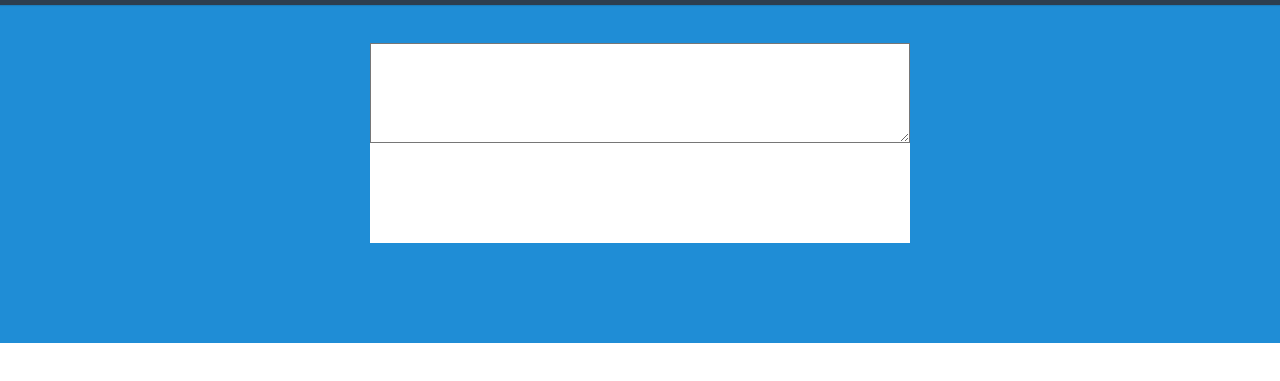
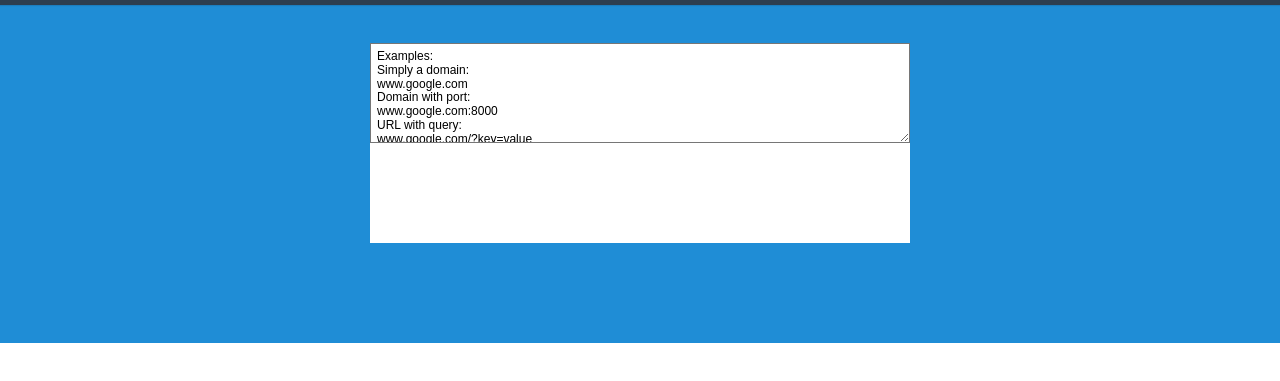
Before and after one commit to meyt/linkable.js, a website with bundled scripts: page demo/index.html in a window 1280 px wide. Shown: the part 57-438 px from the top of the page. Built offline with nearby package versions, Linux system fonts and the light colour scheme.

Commit message:
Add some sample to demo page

```diff
--- a/demo/index.html
+++ b/demo/index.html
@@ -33,7 +33,36 @@
 
   <div class="splash-container">
     <div class="splash">
-      <textarea id="source"></textarea>
+      <textarea id="source">Examples:
+Simply a domain:
+www.google.com
+Domain with port:
+www.google.com:8000
+URL with query:
+www.google.com/?key=value
+Domain with international TLD:
+github.io
+Email address:
+alex@arrayy.com
+IP address:
+127.0.0.1:8000/somethinghere
+HTML elements won't break:
+<img src='http://dummyimage.com/50'>
+Capital case:
+FTP://GOOGLE.COM
+mixed case:
+youtube.com/watch?v=pS-gbqbVd8c
+Links with parenthesis:
+en.c.org/a_(b)
+Links inside parenthesis:
+(www.google.com)
+Links with paranethisis AND inside paranthesis:
+(en.c.org/a_(x)_(y))
+And non English letters:
+https://ka.wikipedia.org/wiki/მთავარი_გვერდი
+@Mention
+#hash_tag
+      </textarea>
       <div id="result"></div>
     </div>
   </div>
@@ -43,12 +72,14 @@
     var linkable = Linkable()
     var sourceEl = document.getElementById('source')
     var resultEl = document.getElementById('result')
-    sourceEl.onkeyup = function () {
+    var updateResult = function () {
       var result = sourceEl.value
       result = linkable.replace(result)
       result = result.replace(/(?:\r\n|\r|\n)/mg, '<br>')
       resultEl.innerHTML = result
     }
+    sourceEl.onkeyup = updateResult
+    updateResult()
   </script>
 </body>
 </html>
```
